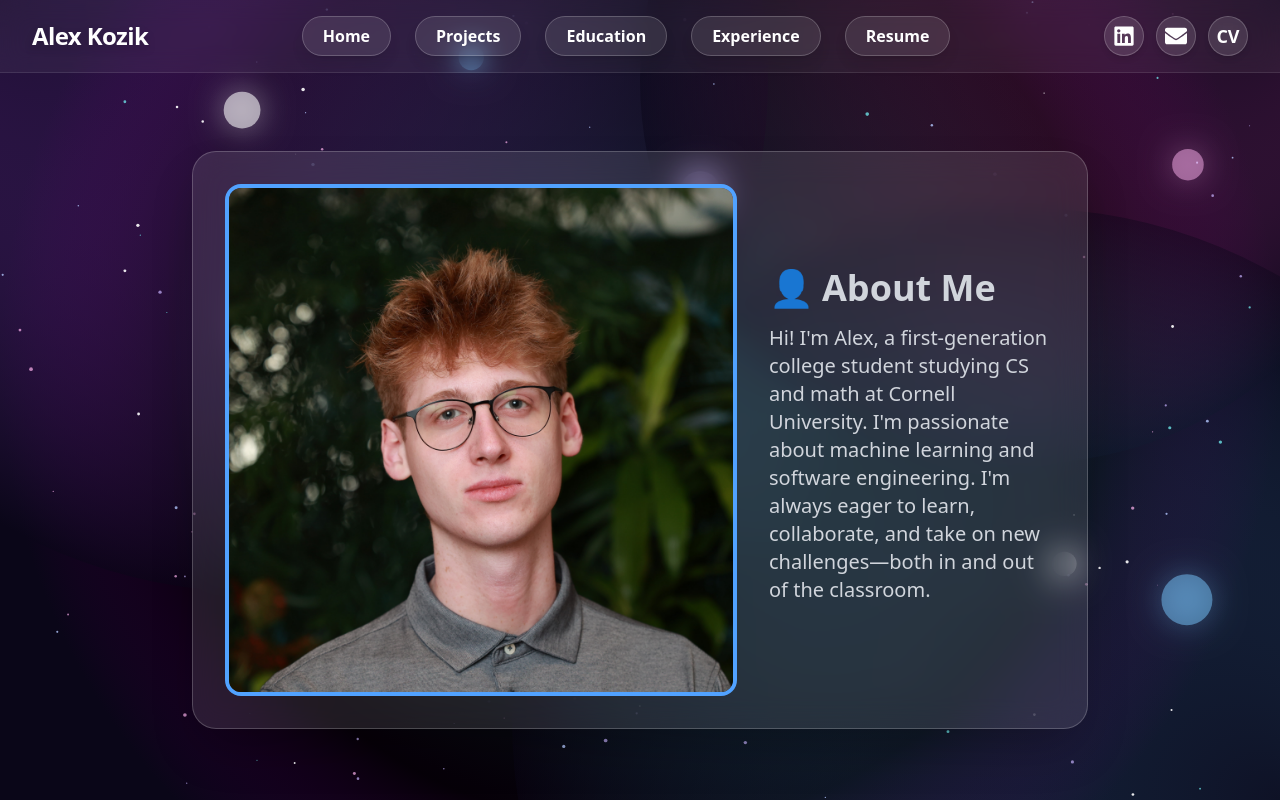
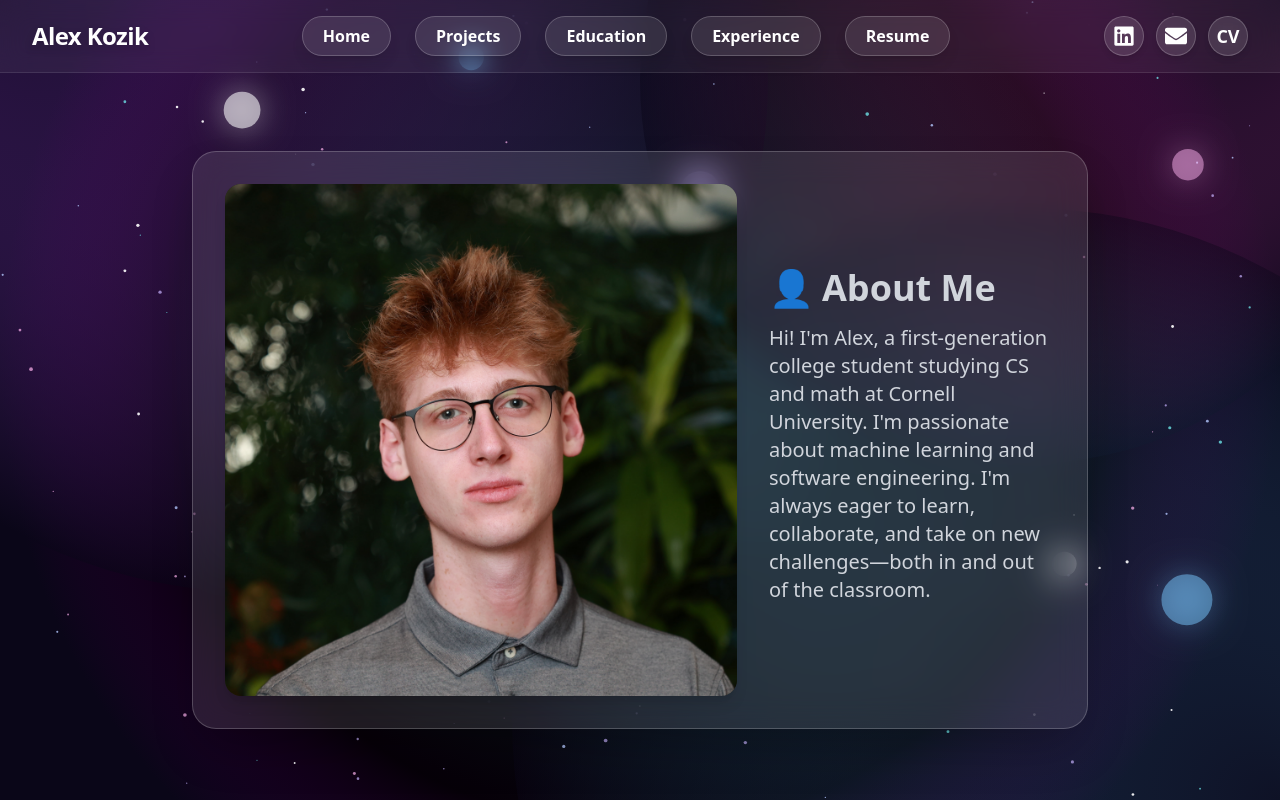
Before and after one commit to LambdaAK/Alex-Kozik-Portfolio, a React (Vite) app: page / in a window 1280 px wide. Shown: the top 800 px of the page. Built offline with nearby package versions, Linux system fonts and the light colour scheme.

Commit message:
Made smooth scrolling for navbar

```diff
--- a/src/App.tsx
+++ b/src/App.tsx
@@ -8,7 +8,7 @@ const AboutMeCard = () => (
   <div className="w-full max-w-4xl rounded-3xl bg-white/10 backdrop-blur-lg shadow-2xl p-8 flex flex-col md:flex-row items-center gap-8 border border-white/20 transition-transform duration-300 hover:scale-[1.02]">
     {/* Profile Picture */}
     <div className="flex-shrink-0">
-      <div className="w-128 h-128 rounded-2xl border-4 border-blue-400 overflow-hidden bg-neutral-800 flex items-center justify-center">
+      <div className="w-128 h-128 rounded-2xl overflow-hidden bg-neutral-800 flex items-center justify-center shadow-lg">
         {/* Replace src with your image */}
         <img
           src="/kozik.jpg"
@@ -529,6 +529,15 @@ function Navbar() {
               className="px-5 py-2 rounded-full bg-white/10 text-white font-semibold backdrop-blur-lg border border-white/20 shadow-lg transition duration-200 hover:bg-gradient-to-r hover:from-cyan-400/30 hover:to-blue-500/30 hover:text-cyan-200 hover:scale-105 hover:shadow-xl focus:outline-none focus:ring-2 focus:ring-cyan-400/40"
               target={link.href.startsWith('http') ? '_blank' : undefined}
               rel={link.href.startsWith('http') ? 'noopener noreferrer' : undefined}
+              onClick={e => {
+                if (link.href.startsWith('#')) {
+                  e.preventDefault();
+                  const el = document.querySelector(link.href);
+                  if (el) {
+                    el.scrollIntoView({ behavior: 'smooth' });
+                  }
+                }
+              }}
             >
               {link.name}
             </a>
```
